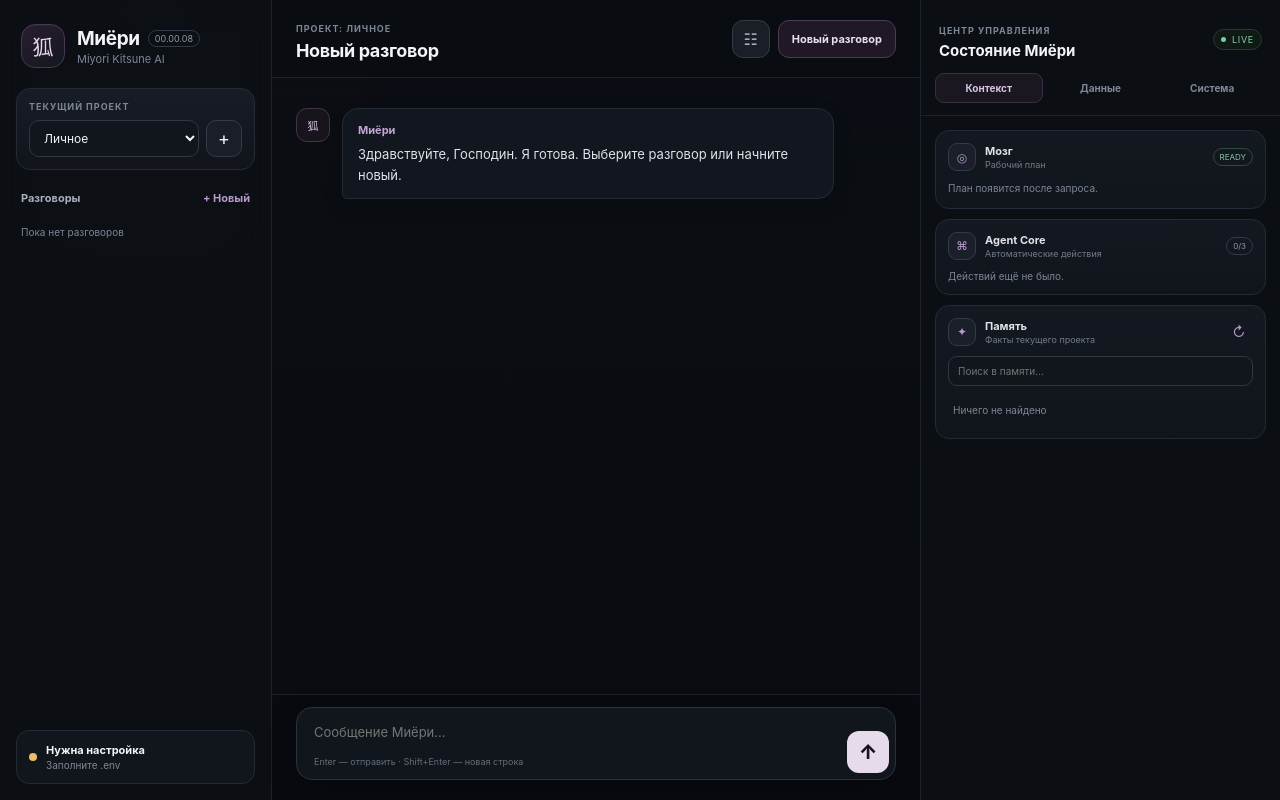
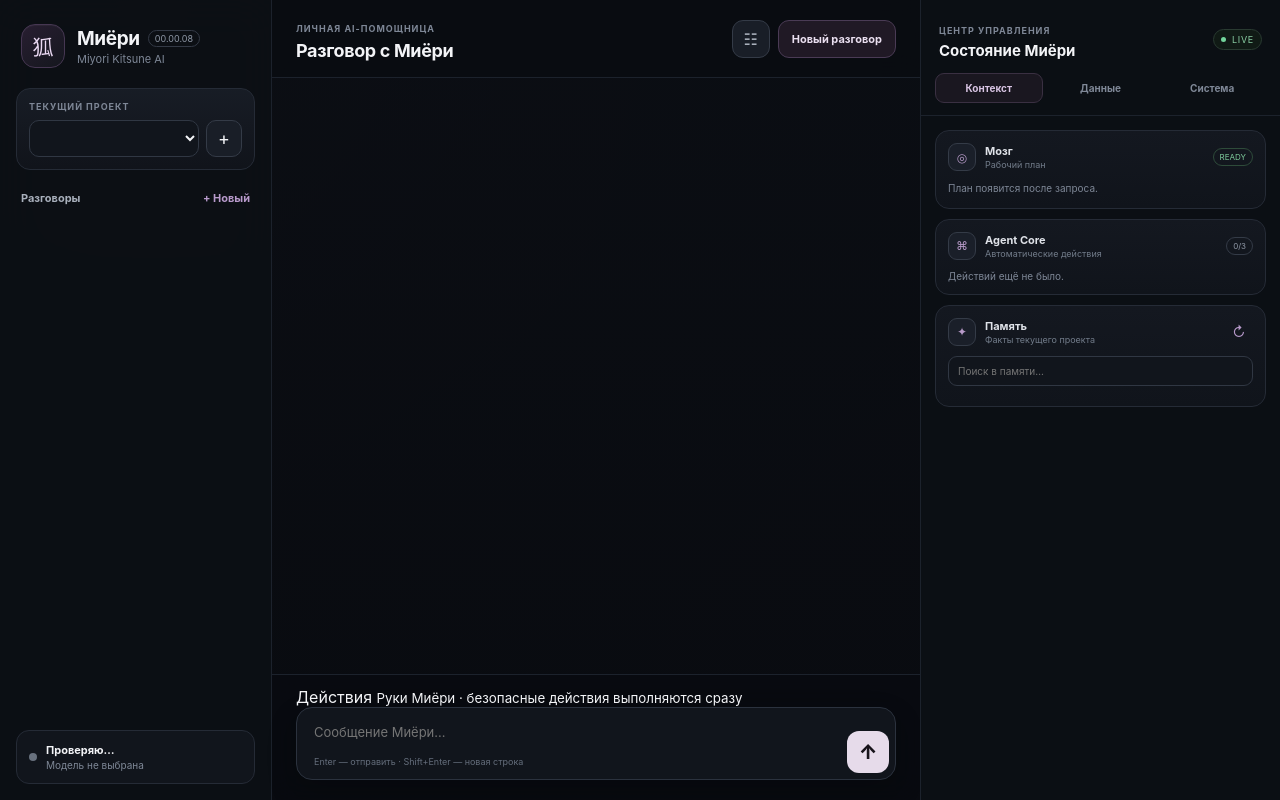
Before and after one commit to Aspksa/MIYORI_KITSUNE_AI_SPEC_v1.1.0, a FastAPI app: page / in a window 1280 px wide. Run offline with FastAPI, Linux system fonts and the light colour scheme; data comes from the database, SQL or seed files in the repository; data that the repository does not hold is empty.

Commit message:
ui: move Hands tools from inspector into chat action layer

```diff
--- a/templates/index.html
+++ b/templates/index.html
@@ -63,6 +63,13 @@
       <section id="messages" class="messages" aria-live="polite"></section>
 
       <footer class="composer-wrap">
+        <div class="chat-actions-wrap">
+          <div class="chat-actions-head">
+            <span>Действия</span>
+            <small>Руки Миёри · безопасные действия выполняются сразу</small>
+          </div>
+          <div id="chatActionBar" class="chat-action-bar"></div>
+        </div>
         <form id="chatForm" class="composer">
           <div class="composer-field">
             <textarea id="messageInput" rows="1" maxlength="20000" placeholder="Сообщение Миёри…" required></textarea>
@@ -136,15 +143,6 @@
 
           <section class="module-card">
             <div class="module-head">
-              <div class="module-icon">✋</div>
-              <div class="module-title"><span>Руки</span><small>Инструменты и workspace</small></div>
-              <button id="refreshTools" class="card-action" type="button">↻</button>
-            </div>
-            <div id="toolList" class="tool-list"></div>
-          </section>
-
-          <section class="module-card">
-            <div class="module-head">
               <div class="module-icon">◇</div>
               <div class="module-title"><span>Разрешения</span><small>Действия, ожидающие решения</small></div>
               <button id="refreshPermissions" class="card-action" type="button">↻</button>
```
